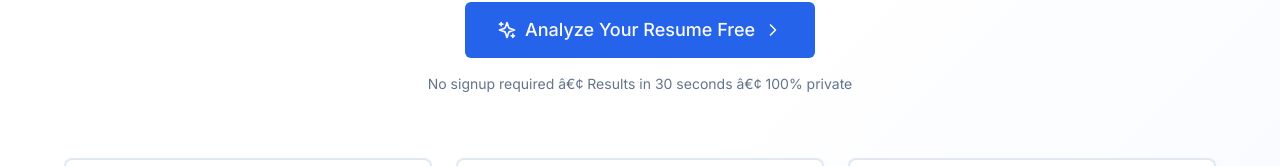
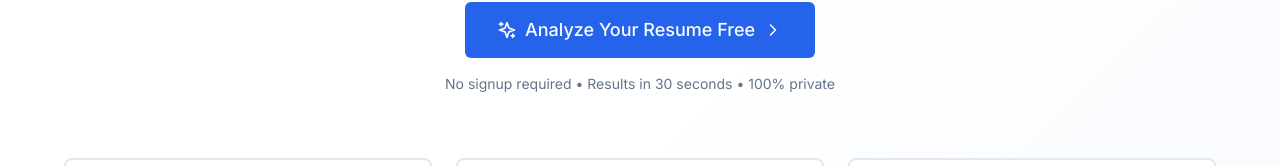
Before and after one commit to kyle-mirich/job-match-api, a Next.js app in the folder frontend/: page / in a window 1280 px wide. Shown: the part 501-667 px from the top of the page. Built offline with nearby package versions, Linux system fonts and the light colour scheme; no server answers.

Commit message:
fix encoding issue

```diff
--- a/frontend/app/page.tsx
+++ b/frontend/app/page.tsx
@@ -286,7 +286,7 @@ export default function Home() {
               <ChevronRight className="w-5 h-5" />
             </Button>
             <p className="text-sm text-muted-foreground mt-4">
-              No signup required â€¢ Results in 30 seconds â€¢ 100% private
+              No signup required &bull; Results in 30 seconds &bull; 100% private
             </p>
           </div>
 
```
